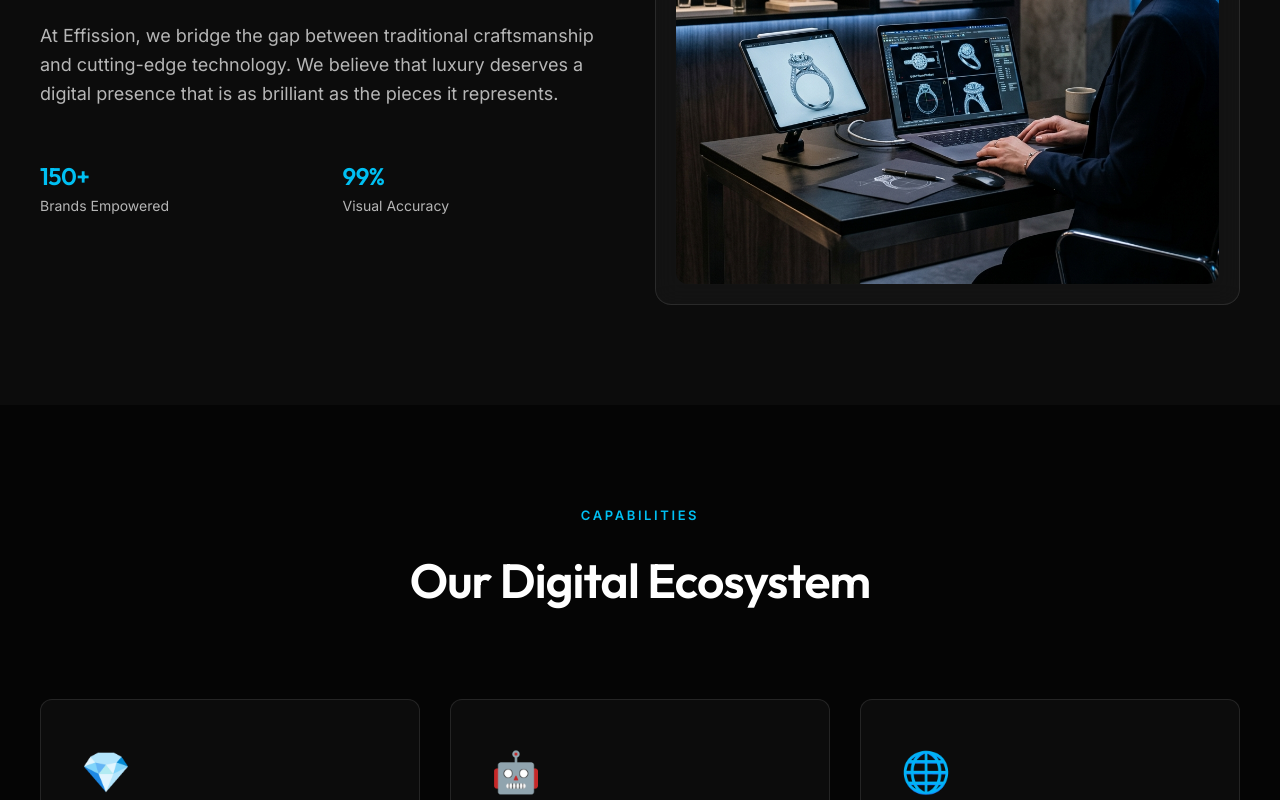
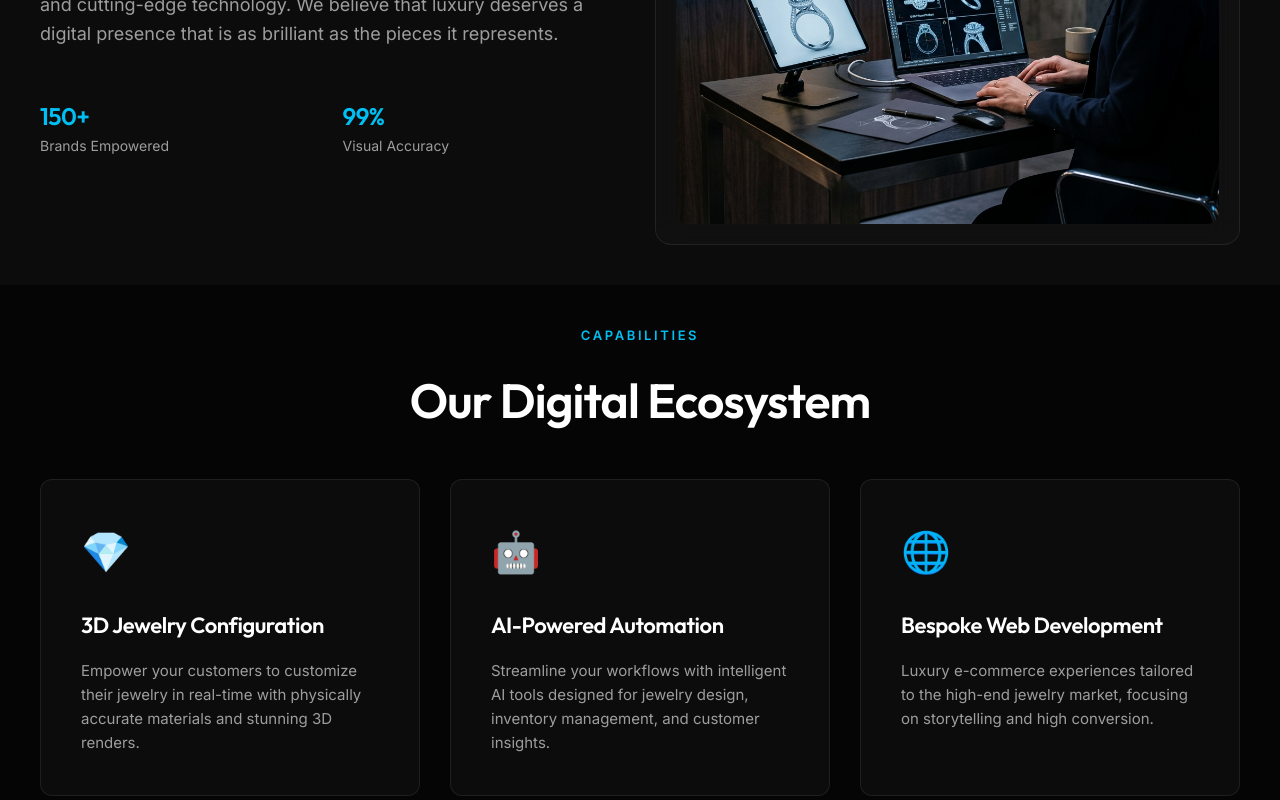
Before and after one commit to wndeepak31/effission-next, a Next.js app: page / in a window 1280 px wide. Shown: the part 1180-1980 px from the top of the page. Built offline with nearby package versions, Linux system fonts and the light colour scheme; a web font is replaced by a local one.

Commit message:
Standardized: 40px global spacing, removed all legacy construction/mining images, and launched Global Innovation Hub

```diff
--- a/app/components/Features.jsx
+++ b/app/components/Features.jsx
@@ -5,19 +5,17 @@ const Features = () => {
     <section id="features" className="section">
       <div className="container">
         <div className="section-header">
-          <span className="section-label">Innovation Stack</span>
-          <h2 className="section-title">The Technology Behind the Sparkle</h2>
+          <span className="section-label">Proprietary Technology</span>
+          <h2 className="section-title">The Future of Luxury Retail</h2>
         </div>
 
-        <div className="bento-grid" style={{ gridAutoRows: '250px' }}>
+        <div className="bento-grid" style={{ gridAutoRows: '220px' }}>
           <div className="premium-card large" style={{ gridColumn: 'span 2', gridRow: 'span 2' }}>
             <img src="/images/feat_cloud_node.png" className="premium-card-img" alt="Cloud Nodes" style={{ objectFit: 'cover' }} />
             <div className="premium-card-content">
-              <span className="section-label" style={{ color: '#fff' }}>Performance</span>
-              <h3 style={{ fontSize: '32px', marginBottom: '16px' }}>Real-Time Cloud Rendering</h3>
+              <h3 style={{ fontSize: '36px', marginBottom: '16px' }}>Holographic Rendering</h3>
               <p style={{ color: 'var(--text-secondary)', maxWidth: '400px' }}>
-                Our proprietary rendering nodes deliver physically accurate light
-                simulations directly to any browser, capturing the true "fire" of a diamond.
+                Studio-grade light simulation delivering 99.9% visual accuracy across all global devices instantly.
               </p>
             </div>
           </div>
@@ -25,27 +23,24 @@ const Features = () => {
           <div className="premium-card tall" style={{ gridRow: 'span 2' }}>
             <img src="/images/feat_ai_dash.png" className="premium-card-img" alt="AI Analytics" style={{ objectFit: 'cover' }} />
             <div className="premium-card-content">
-              <span className="section-label" style={{ color: '#fff' }}>Intelligence</span>
-              <h3 style={{ fontSize: '24px', marginBottom: '12px' }}>AI Inventory Forecasting</h3>
+              <h3 style={{ fontSize: '24px', marginBottom: '12px' }}>Intelligent Atelier</h3>
               <p style={{ color: 'var(--text-secondary)' }}>
-                Intelligent stock management that predicts trends and optimizes procurement.
+                AI-driven inventory curation that adapts to regional luxury trends in real-time.
               </p>
             </div>
           </div>
 
           <div className="premium-card">
-            <div className="premium-card-content" style={{ background: 'var(--bg-secondary)', justifyContent: 'center', textAlign: 'center' }}>
-              <div style={{ fontSize: '40px', marginBottom: '10px' }}>📦</div>
-              <h3>ERP Integration</h3>
-              <p style={{ color: 'var(--text-secondary)', fontSize: '14px' }}>Seamlessly sync with SAP, Oracle, and Tally.</p>
+            <div className="premium-card-content" style={{ background: 'var(--bg-secondary)', justifyContent: 'center', textAlign: 'center', padding: '20px' }}>
+              <h4 style={{ color: 'var(--accent-primary)', marginBottom: '8px' }}>API Unified</h4>
+              <p style={{ fontSize: '13px', color: 'var(--text-secondary)' }}>Universal sync with SAP, Oracle & Salesforce.</p>
             </div>
           </div>
 
           <div className="premium-card">
-            <div className="premium-card-content" style={{ background: 'var(--bg-secondary)', justifyContent: 'center', textAlign: 'center' }}>
-              <div style={{ fontSize: '40px', marginBottom: '10px' }}>🔒</div>
-              <h3>Secure Vault</h3>
-              <p style={{ color: 'var(--text-secondary)', fontSize: '14px' }}>Blockchain-backed asset tracking.</p>
+            <div className="premium-card-content" style={{ background: 'var(--bg-secondary)', justifyContent: 'center', textAlign: 'center', padding: '20px' }}>
+              <h4 style={{ color: 'var(--accent-primary)', marginBottom: '8px' }}>Zero Latency</h4>
+              <p style={{ fontSize: '13px', color: 'var(--text-secondary)' }}>Global edge delivery for seamless 3D viewing.</p>
             </div>
           </div>
         </div>
--- a/app/components/Process.jsx
+++ b/app/components/Process.jsx
@@ -1,42 +1,44 @@
 'use client';
 
-const Process = () => {
-  const steps = [
-    {
-      title: "Vision & Strategy",
-      desc: "We align with your brand's heritage to build a digital roadmap that respects tradition while embracing the future.",
-      visual: "/images/bg_section2.png"
-    },
-    {
-      title: "Asset Digitization",
-      desc: "Our masters of 3D craft physically accurate digital twins of your collection, ensuring every facet reflects light perfectly.",
-      visual: "/images/jewelry_digital_catalogue_1778945050844.png"
-    }
+const GlobalInnovation = () => {
+  const regions = [
+    { city: "New York", focus: "Retail Excellence" },
+    { city: "London", focus: "Creative Design" },
+    { city: "Dubai", focus: "Luxury Logistics" },
+    { city: "Mumbai", focus: "Tech Innovation" }
   ];
 
   return (
-    <section id="process" className="section" style={{ backgroundColor: 'var(--bg-secondary)' }}>
+    <section id="innovation" className="section" style={{ overflow: 'hidden' }}>
       <div className="container">
-        <div className="section-header" style={{ marginBottom: '100px' }}>
-          <span className="section-label">Our Methodology</span>
-          <h2 className="section-title">Crafting the Digital Journey</h2>
-        </div>
-
-        {steps.map((step, index) => (
-          <div key={index} className="process-split">
-            <div className="process-split-content">
-              <span className="step-number" style={{ margin: '0 0 24px 0' }}>0{index + 1}</span>
-              <h3 style={{ fontSize: '36px', marginBottom: '24px' }}>{step.title}</h3>
-              <p style={{ fontSize: '18px', color: 'var(--text-secondary)', lineHeight: '1.8' }}>{step.desc}</p>
-            </div>
-            <div className="process-split-visual premium-card">
-              <img src={step.visual} alt={step.title} style={{ width: '100%', height: '100%', objectFit: 'cover' }} />
+        <div className="process-split" style={{ alignItems: 'center' }}>
+          <div className="process-split-content">
+            <span className="section-label">Global Benchmark</span>
+            <h2 className="section-title" style={{ fontSize: '48px', lineHeight: '1.1' }}>Setting the Global Standard in Jewelry Technology</h2>
+            <p style={{ color: 'var(--text-secondary)', fontSize: '18px', margin: '24px 0 40px' }}>
+              We transcend borders to provide a unified digital ecosystem for the world's
+              most prestigious jewelry houses. From custom ERPs to AI-driven sales,
+              we are the backbone of modern luxury.
+            </p>
+            <div style={{ display: 'grid', gridTemplateColumns: '1fr 1fr', gap: '30px' }}>
+              {regions.map((reg, i) => (
+                <div key={i} className="glass-effect" style={{ padding: '20px', borderRadius: '16px' }}>
+                  <h4 style={{ color: 'var(--accent-primary)', marginBottom: '4px' }}>{reg.city}</h4>
+                  <p style={{ fontSize: '12px', color: 'var(--text-secondary)' }}>{reg.focus}</p>
+                </div>
+              ))}
             </div>
           </div>
-        ))}
+          <div className="process-split-visual premium-card" style={{ height: '500px' }}>
+            <img src="/images/jewelry_global_tech.png" alt="Global Jewelry Tech" style={{ width: '100%', height: '100%', objectFit: 'cover' }} />
+            <div className="premium-card-content">
+              <h3 style={{ fontSize: '24px' }}>Connected Ecosystem</h3>
+            </div>
+          </div>
+        </div>
       </div>
     </section>
   );
 };
 
-export default Process;
+export default GlobalInnovation;
--- a/app/globals.css
+++ b/app/globals.css
@@ -3,19 +3,21 @@
   --bg-primary: #050505;
   --bg-secondary: #0c0c0c;
   --text-primary: #ffffff;
-  --text-secondary: rgba(255, 255, 255, 0.7);
+  --text-secondary: rgba(255, 255, 255, 0.6);
   --accent-primary: #00C0F3;
   --accent-secondary: #0070FF;
-  --glass-bg: rgba(255, 255, 255, 0.03);
-  --glass-border: rgba(255, 255, 255, 0.1);
-  --glass-blur: 12px;
+  --accent-glow: rgba(0, 192, 243, 0.15);
+
+  --glass-bg: rgba(255, 255, 255, 0.02);
+  --glass-border: rgba(255, 255, 255, 0.08);
+  --glass-blur: 16px;
 
   /* Spacing */
-  --section-padding: 120px 0;
+  --section-padding: 40px 0;
   --container-max-width: 1400px;
 
   /* Transitions */
-  --transition-smooth: all 0.4s cubic-bezier(0.4, 0, 0.2, 1);
+  --transition-smooth: all 0.5s cubic-bezier(0.16, 1, 0.3, 1);
 }
 
 * {
@@ -235,12 +237,13 @@ ul {
 
 /* Section Common */
 .section {
-  padding: 100px 0;
+  padding: var(--section-padding);
+  position: relative;
 }
 
 .section-header {
   text-align: center;
-  margin-bottom: 80px;
+  margin-bottom: 40px;
 }
 
 .section-label {
```
Also changed, not shown: app/components/ValueChain.jsx (+4 -4 lines), public/images/jewelry_global_tech.png (added).
